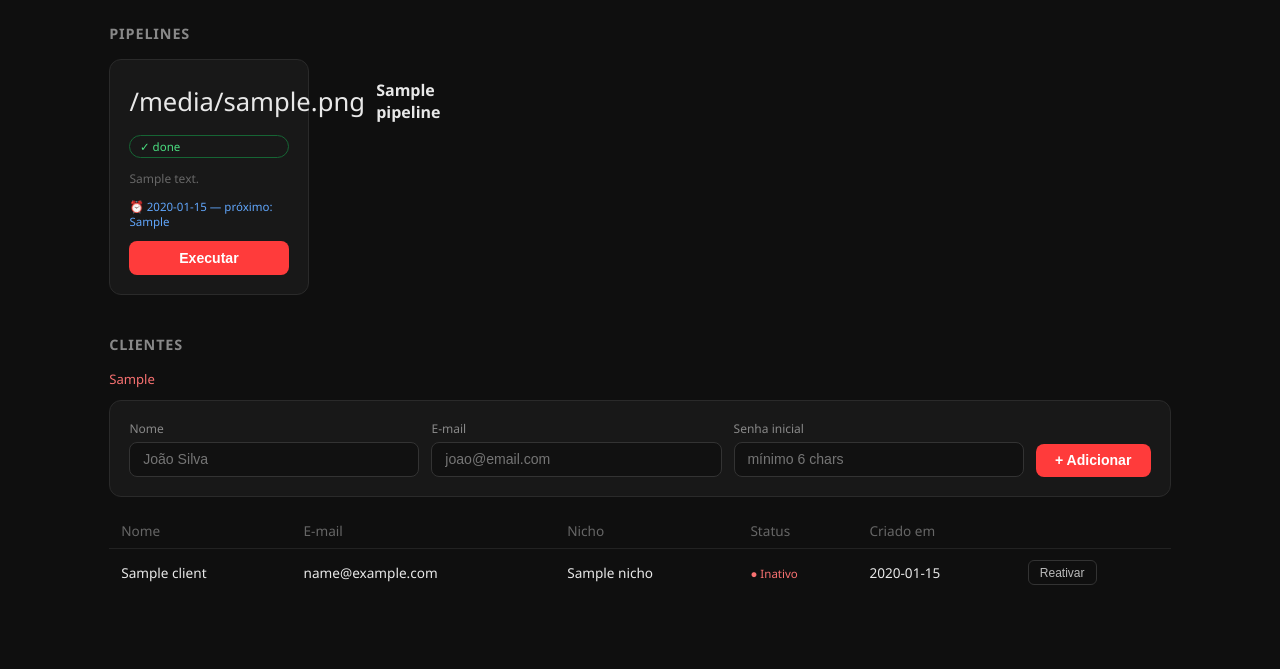
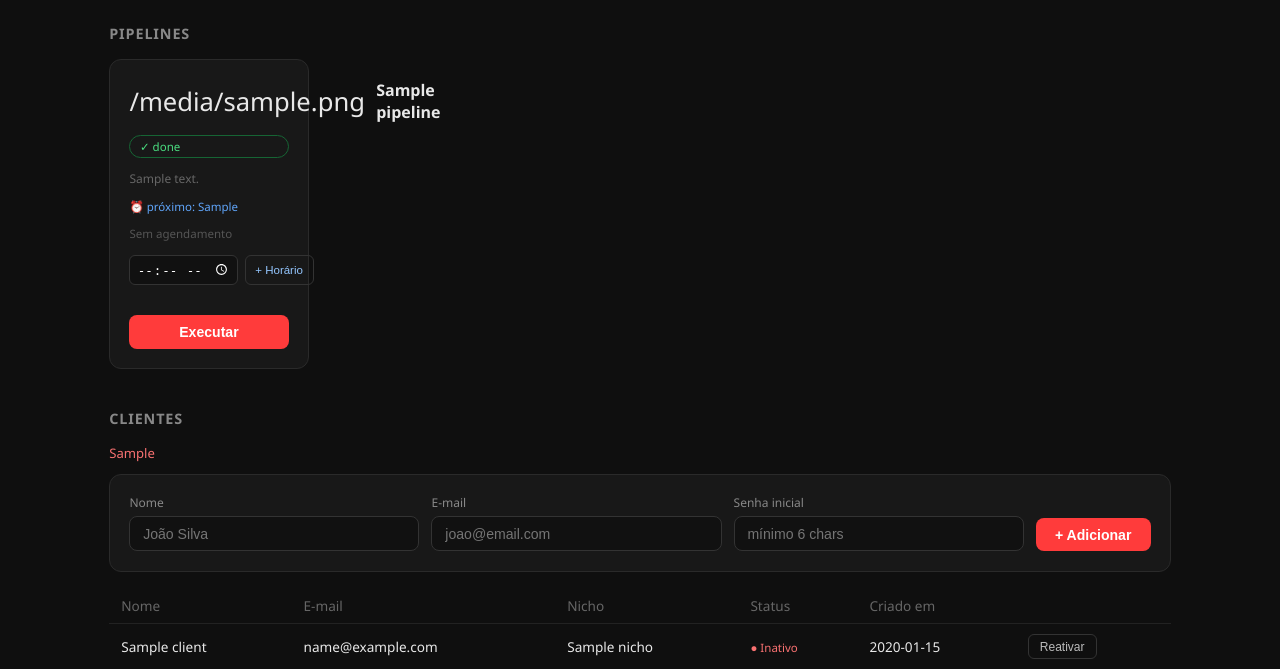
Before and after one commit to techbakimports/news-app, a Python web app: template templates/dashboard.html in a window 1280 px wide. Shown: the part 61-730 px from the top of the page. Before the commit the page ends 646 px from the top, so only its background shows below. Run offline with Jinja, Linux system fonts and the light colour scheme; the template is opened without the code that fills it: most values are stand-ins (such as "Sample title", 1, 10 or a date in 2020).

Commit message:
feat(saas): editable cron schedules and log-derived error status on dashboard
- webserver.py: _get_log_derived_state() tails each pipeline's log file
  and flags errors (matching the same "❌"/Traceback markers the scripts
  already use), so cron-triggered failures now surface on the dashboard
  even though they never touch the in-memory _pipeline_status. Merged
  with in-memory state via _merged_pipeline_state() — a live manual run
  always wins, otherwise whichever source is more recent.
- webserver.py: new POST /admin/schedule/{pipeline} endpoint regenerates
  that pipeline's crontab lines (_set_pipeline_schedule), preserving
  script-specific args (e.g. tech_news.py's --apenas-youtube). Empty
  times list removes the schedule entirely.
- dashboard.html: each pipeline card gets an editable schedule — chips
  for existing times (removable) plus a time input to add new ones,
  saved immediately via the new endpoint.

Co-Authored-By: Claude Sonnet 5 <noreply@anthropic.com>

```diff
--- a/templates/dashboard.html
+++ b/templates/dashboard.html
@@ -126,6 +126,64 @@
     }
     .card-schedule.none { color: #555; }
 
+    .sched-editor {
+      display: flex;
+      flex-direction: column;
+      gap: .4rem;
+    }
+    .sched-chips {
+      display: flex;
+      flex-wrap: wrap;
+      gap: .35rem;
+      min-height: 1.4rem;
+    }
+    .sched-chip {
+      display: inline-flex;
+      align-items: center;
+      gap: .3rem;
+      font-size: .72rem;
+      padding: .15rem .5rem;
+      background: #111;
+      border: 1px solid #333;
+      border-radius: 99px;
+      color: #ccc;
+    }
+    .sched-chip button {
+      background: none;
+      border: none;
+      color: #888;
+      cursor: pointer;
+      font-size: .85rem;
+      line-height: 1;
+      padding: 0;
+    }
+    .sched-chip button:hover { color: #ff6b6b; }
+    .sched-empty { font-size: .72rem; color: #555; }
+
+    .sched-add { display: flex; gap: .4rem; }
+    .sched-add input[type=time] {
+      flex: 1;
+      background: #111;
+      border: 1px solid #333;
+      border-radius: 6px;
+      color: #fff;
+      font-size: .78rem;
+      padding: .3rem .4rem;
+      color-scheme: dark;
+    }
+    .btn-sched-add {
+      padding: .3rem .6rem;
+      background: transparent;
+      border: 1px solid #333;
+      border-radius: 6px;
+      color: #93c5fd;
+      font-size: .72rem;
+      cursor: pointer;
+      white-space: nowrap;
+    }
+    .btn-sched-add:hover { border-color: #60a5fa; }
+    .sched-status { font-size: .7rem; color: #f87171; min-height: 1em; }
+
     .btn-run {
       padding: .55rem;
       background: #ff3b3b;
@@ -247,10 +305,20 @@
       </span>
       <div class="card-msg" id="msg-{{ p.key }}">{{ p.message or '' }}</div>
       {% if p.schedule_times %}
-      <div class="card-schedule">⏰ {{ p.schedule_times | join(', ') }} — próximo: {{ p.next_run }}</div>
+      <div class="card-schedule">⏰ próximo: {{ p.next_run }}</div>
       {% else %}
       <div class="card-schedule none">Sem agendamento</div>
       {% endif %}
+
+      <div class="sched-editor">
+        <div class="sched-chips" id="sched-chips-{{ p.key }}"></div>
+        <div class="sched-add">
+          <input type="time" id="sched-input-{{ p.key }}">
+          <button class="btn-sched-add" onclick="addTime('{{ p.key }}')">+ Horário</button>
+        </div>
+        <div class="sched-status" id="sched-status-{{ p.key }}"></div>
+      </div>
+
       <button class="btn-run" id="btn-{{ p.key }}" onclick="runPipeline('{{ p.key }}')"
         {% if p.status == 'running' %}disabled{% endif %}>
         {% if p.status == 'running' %}Rodando...{% else %}Executar{% endif %}
@@ -320,6 +388,60 @@
 </main>
 
 <script>
+// ── Agendamento ────────────────────────────────────────────
+const scheduleState = {};
+{% for p in pipelines %}
+scheduleState['{{ p.key }}'] = {{ p.schedule_times | tojson }};
+{% endfor %}
+
+function renderChips(key) {
+  const container = document.getElementById('sched-chips-' + key);
+  if (!container) return;
+  const times = scheduleState[key] || [];
+  if (!times.length) {
+    container.innerHTML = '<span class="sched-empty">Sem agendamento</span>';
+    return;
+  }
+  container.innerHTML = times.map(t =>
+    `<span class="sched-chip">${t} <button onclick="removeTime('${key}','${t}')">×</button></span>`
+  ).join('');
+}
+Object.keys(scheduleState).forEach(renderChips);
+
+async function saveSchedule(key) {
+  const statusEl = document.getElementById('sched-status-' + key);
+  try {
+    const r = await fetch('/admin/schedule/' + key, {
+      method: 'POST',
+      headers: {'Content-Type': 'application/json'},
+      body: JSON.stringify({ times: scheduleState[key] }),
+    });
+    const d = await r.json();
+    if (!r.ok) throw new Error(d.error || 'Erro ao salvar');
+    if (statusEl) statusEl.textContent = '';
+  } catch(e) {
+    if (statusEl) statusEl.textContent = '✗ ' + e.message;
+  }
+  renderChips(key);
+}
+
+function addTime(key) {
+  const input = document.getElementById('sched-input-' + key);
+  if (!input.value) return;
+  const times = scheduleState[key] || (scheduleState[key] = []);
+  if (!times.includes(input.value)) {
+    times.push(input.value);
+    times.sort();
+  }
+  input.value = '';
+  saveSchedule(key);
+}
+
+function removeTime(key, t) {
+  scheduleState[key] = (scheduleState[key] || []).filter(x => x !== t);
+  saveSchedule(key);
+}
+
 async function checkToken() {
   try {
     const r = await fetch('/token-status');
```
Also changed, not shown: webserver.py (+121 -1 lines).
